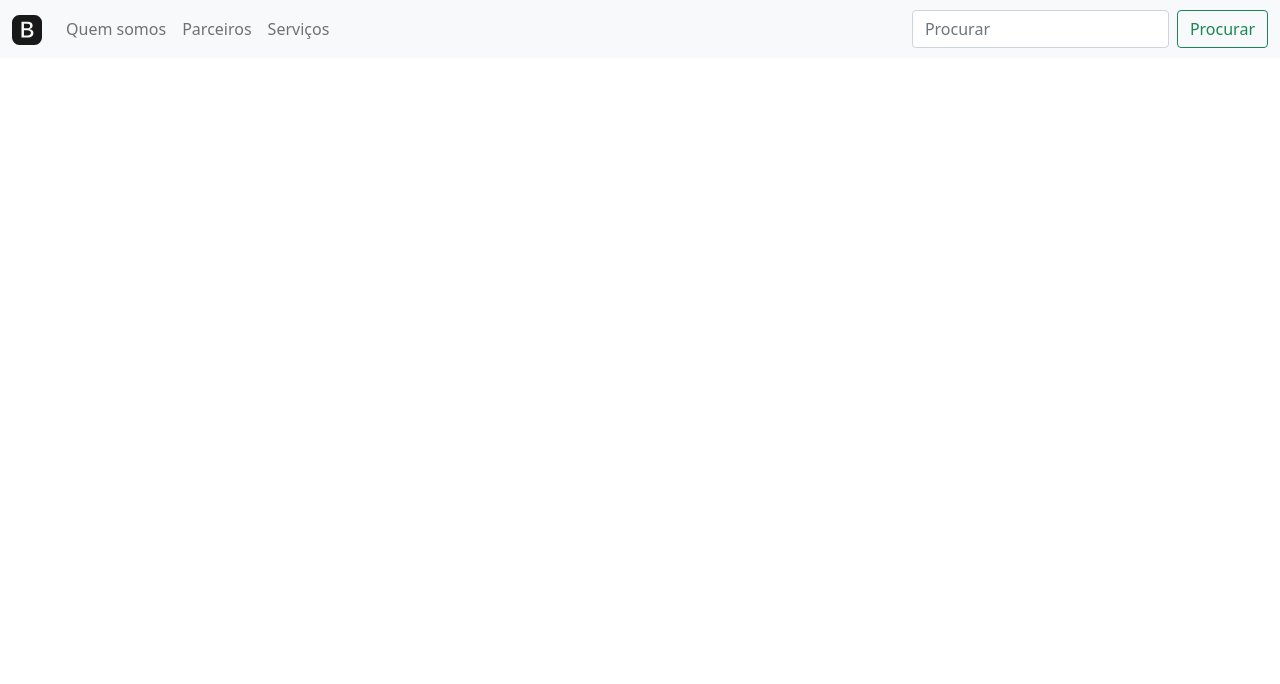
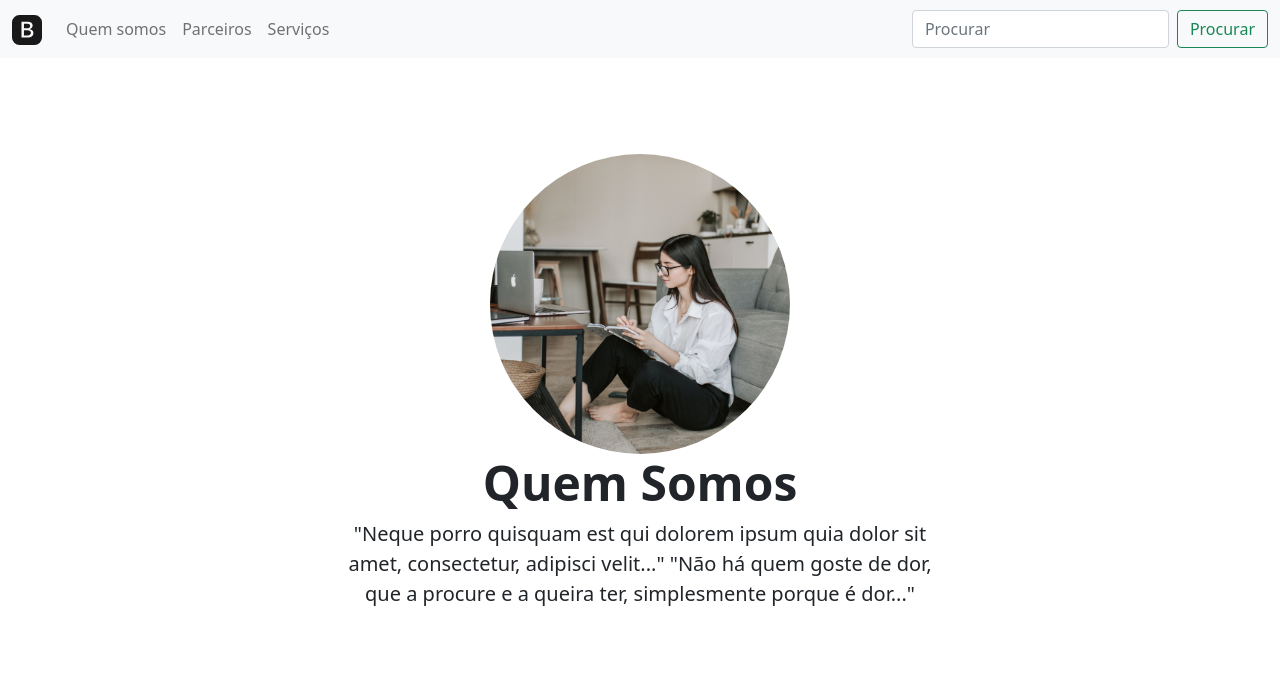
Before and after one commit to eluvya/aula-bootstrap, a website: page index.html in a window 1280 px wide. Drawn offline with Linux system fonts and the light colour scheme.

Commit message:
criando secao quem somos

```diff
--- a/index.html
+++ b/index.html
@@ -39,7 +39,18 @@
             </div>
         </div>
     </nav>
-
+    <section id="quemsomos">
+        <div class="px-4 py-5 my-5 text-center">
+            <img class="bd-placeholder-img rounded-circle" src="img/quemsomos.jpg" alt="" width="300" height="300">
+            <h1 class="display-5 fw-bold">Quem Somos</h1>
+            <div class="col-lg-6 mx-auto">
+                <p class="lead mb-4">"Neque porro quisquam est qui dolorem ipsum quia dolor sit amet, consectetur,
+                    adipisci velit..."
+                    "Não há quem goste de dor, que a procure e a queira ter, simplesmente porque é dor..."</p>
+            </div>
+        </div>
+    </section>
+    <div class="b-example-divider"></div>
 </body>
 
 </html>
```
